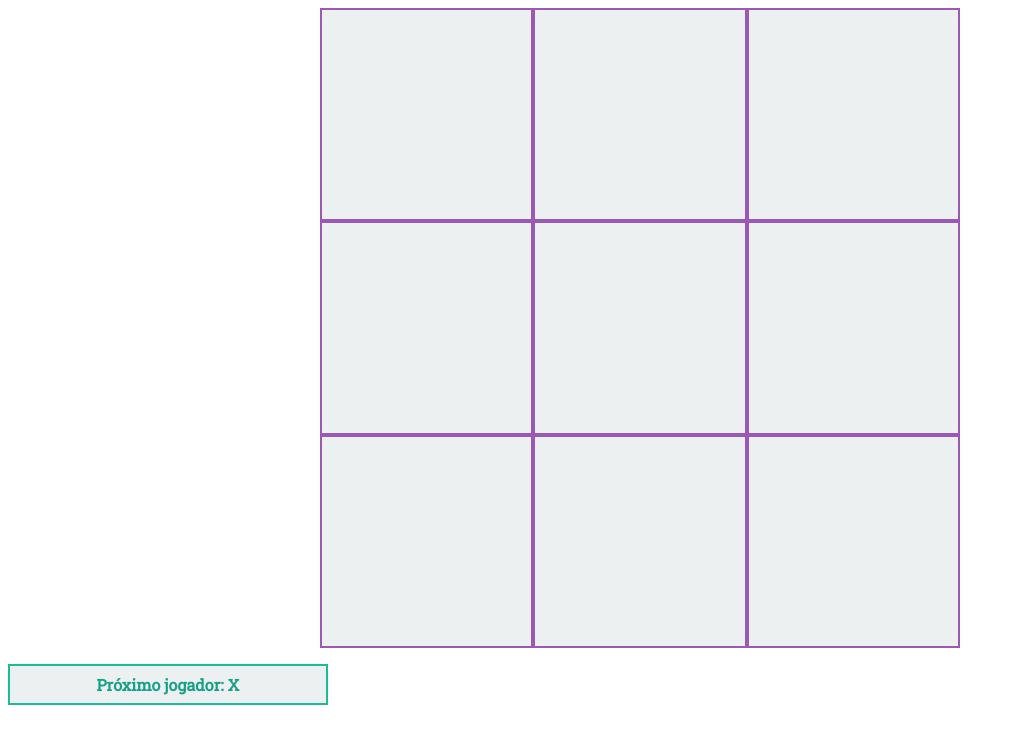
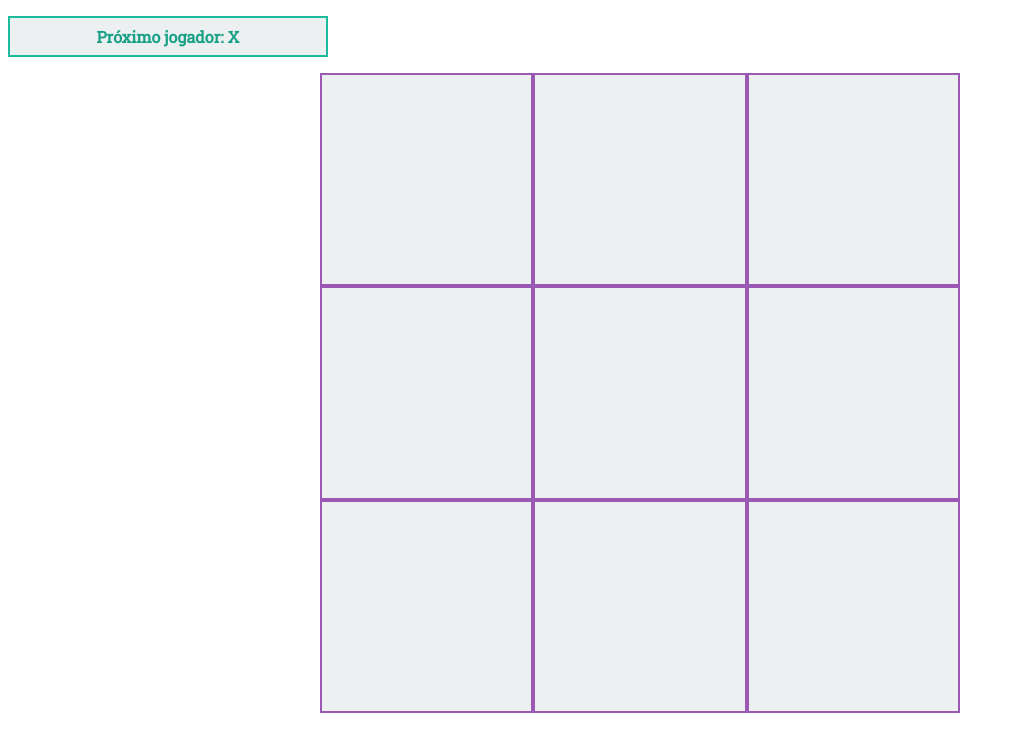
Before and after one commit to ferreiraapfernanda/15dias-de-react, a React (Create React App) app: page / in a window 1280 px wide. Shown: the top 752 px of the page, without its empty margins (0-1015 px from the left). Built offline with nearby package versions, Linux system fonts and the light colour scheme.

Commit message:
Avançado controle do nextplayer

```diff
--- a/src/App.js
+++ b/src/App.js
@@ -1,13 +1,10 @@
 import React from "react";
 
-import BoardCollab from "./components/BoardCollab/";
-import NextPlayer from "./components/NextPlayer";
 import GameWrapper from "./components/GameWrapper";
 
 const App = () => (
     <GameWrapper>
-        <BoardCollab qtd="9" />
-        <NextPlayer />
+
     </GameWrapper>
 );
 
--- a/src/components/BoardCollab/index.js
+++ b/src/components/BoardCollab/index.js
@@ -1,17 +1,31 @@
-import React from "react";
+import React, { Component } from "react";
 
 import SquareCollab from "../SquareCollab";
 import "./styles.css";
 
-const createSquares = () => {
-    const squares = Array(9).fill();
-    return squares.map((square, index) => <SquareCollab key={index} />)
+class BoardCollab extends Component {
+
+    createSquares = () => {
+        const squares = Array(9).fill();
+
+        return squares.map(
+            (square, index) => (
+                <SquareCollab
+                    key={index}
+                    onClick={this.props.onClick}
+                />
+            )
+        );
+    }
+
+    render() {
+        return (
+            <article className="board-collab">
+                {this.createSquares()}
+            </article>
+        );
+    }
+
 }
 
-const BoardCollab = () => (
-    <article className="board-collab">
-        {createSquares()}
-    </article>
-);
-
 export default BoardCollab;
--- a/src/components/GameWrapper/index.js
+++ b/src/components/GameWrapper/index.js
@@ -1,6 +1,25 @@
-import React from "react";
+import React, { Component } from "react";
 import "./styles.css";
+import NextPlayer from "../NextPlayer";
+import BoardCollab from "../BoardCollab";
 
-const GameWrapper = ({ children }) => (<main className="game-wrapper">{children}</main>);
+class GameWrapper extends Component {
+
+    state = { player: "X" };
+
+    handleClick = () => {
+        this.setState({ player: this.state.player === "X" ? "O" : "X" })
+    }
+
+    render() {
+        return (
+            <main className="game-wrapper">
+                <NextPlayer player={this.state.player} />
+                <BoardCollab onClick={this.handleClick} />
+            </main>
+        );
+    }
+
+}
 
 export default GameWrapper;
--- a/src/components/NextPlayer/index.js
+++ b/src/components/NextPlayer/index.js
@@ -1,6 +1,10 @@
 import React from "react";
 import "./styles.css";
 
-const NextPlayer = () => (<p className="next-player">Próximo jogador: X</p>);
+const NextPlayer = ({ player }) => (
+    <p className="next-player">
+        Próximo jogador: {player}
+    </p>
+);
 
 export default NextPlayer;
--- a/src/components/SquareCollab/index.js
+++ b/src/components/SquareCollab/index.js
@@ -1,26 +1,9 @@
-import React, { Component } from "react";
+import React from "react";
 
 import "./styles.css";
 
-class SquareCollab extends Component {
-
-    state = { content: "" };
-
-    handleClick = () => {
-        this.setState(
-            this.state.content === "X" ?
-                { content: "O" } :
-                { content: "X" }
-        );
-    };
-
-    render() {
-        return (
-            <button onClick={this.handleClick} className="square-collab">
-                {this.state.content}
-            </button>
-        );
-    };
-}
+const SquareCollab = ({ content, onClick }) => (<button onClick={onClick} className="square-collab">
+    {content}
+</button>);
 
 export default SquareCollab;
```
